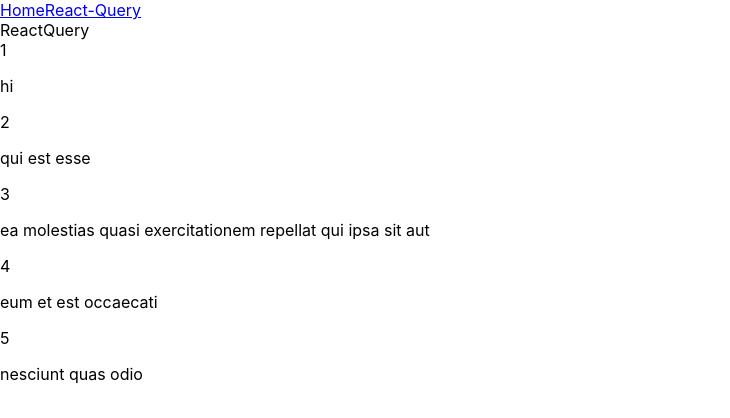
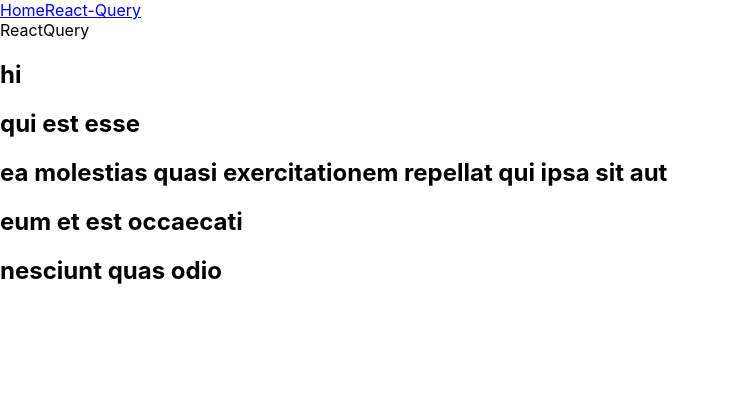
Before and after one commit to AngkitHashamsa/react-query, a React (Create React App) app: page /query in a window 1280 px wide. Shown: the top 418 px of the page, without its empty margins (0-730 px from the left). Built offline with nearby package versions, Linux system fonts and the light colour scheme; data requests are answered from the project's data file; the HTML template or start-up script is replaced by a standard one.

Commit message:
data transformation

```diff
--- a/src/pages/ReactQuery.js
+++ b/src/pages/ReactQuery.js
@@ -8,31 +8,28 @@
 const getDetails = () => axios.get(url);
 
 const ReactQuery = () => {
-  // cache time default is 5 min
+  // select help us to target a specific data from the parent data
   const { data, isLoading, error, isError, isFetching } = useQuery(
     "details",
-    getDetails
-    // {
-    //   cacheTime: 5000,
-    // }
+    getDetails,
+    {
+      select: (data) => {
+        const title = data.data.map((details) => details.title);
+        return title;
+      },
+    }
   );
 
   console.log({ isFetching, isLoading }, "isFetching");
 
   if (isLoading) return <h2>Loading......</h2>;
   if (isError) return <h2>{error?.message}</h2>;
-
+  console.log(data);
   return (
     <div>
       <NavBar />
       ReactQuery
-      {data &&
-        data?.data.slice(0, 5).map((item) => (
-          <div key={item?.id}>
-            {item?.id}
-            <p>{item?.title}</p>
-          </div>
-        ))}
+      {data && data.slice(0, 5).map((title) => <h2 key={title}>{title}</h2>)}
     </div>
   );
 };
```
